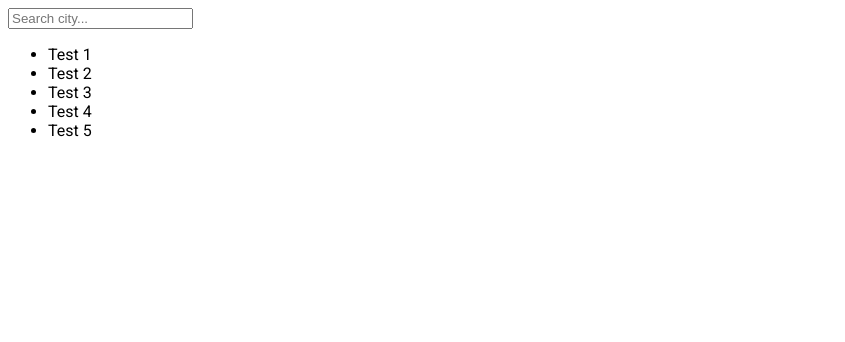
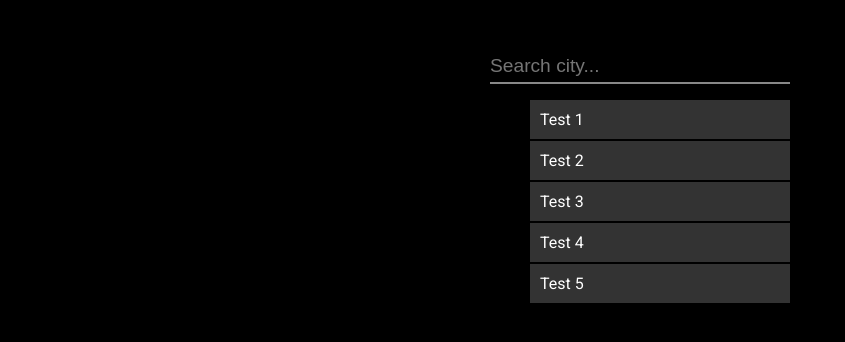
Before and after one commit to selfiirawan/weather-app, a plain HTML site: page index.html in a window 1280 px wide. Shown: the whole page, without its empty margins (0-845 px from the left). Drawn offline with Linux system fonts and the light colour scheme.

Commit message:
update css

```diff
--- a/style.css
+++ b/style.css
@@ -1,5 +1,44 @@
 @import url('https://fonts.googleapis.com/css2?family=Roboto:ital@400;700&display=swap');
 
+*
 body {
-    font-family: "Roboto";
+    font-family: "Roboto", sans-serif;
+    background-color: black;
+    color: white;
 }
+
+form {
+    display: block;
+    width: 100%;
+    max-width: 300px;
+    margin: 50px auto;
+    text-align: center;
+}
+
+input[type="text"] {
+    display: block;
+    width: 100%;
+    background: transparent;
+    color: #fff;
+    border: 0;
+    border-bottom: 2px solid #888;
+    font-size: 1.2rem;
+    padding: 5px 0;
+}
+
+input[type="text"]:focus {
+    border-color: #ff521f;
+    outline: 0;
+}
+
+ul {
+    list-style: none;
+    text-align: left;
+}
+
+ul li {
+    background-color: #333;
+    margin-top: 2px;
+    padding: 10px;
+    cursor: pointer;
+}
```
